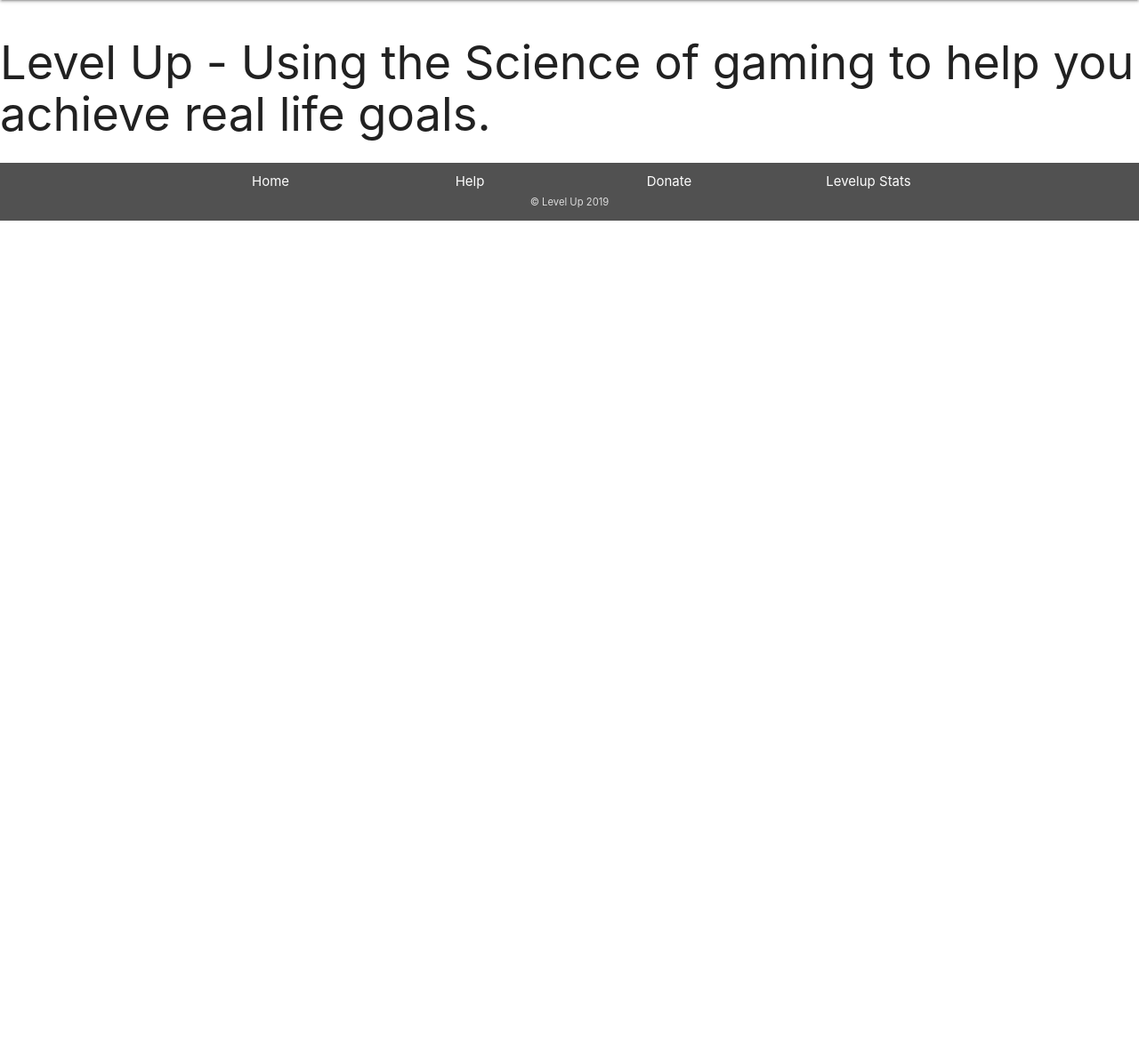
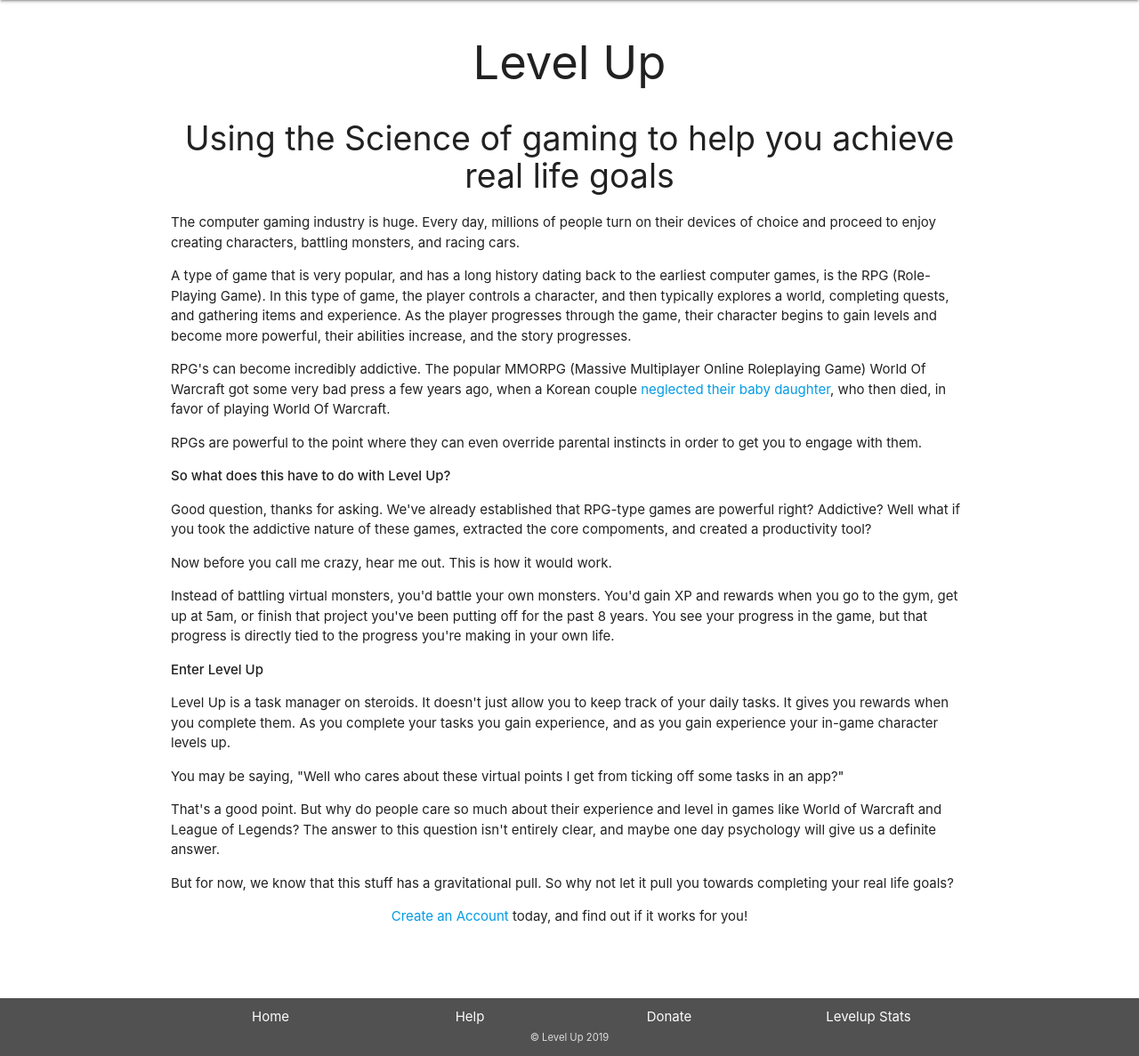
Before and after one commit to dhamma1991/milestone-project-4, a Django app: page /get_started/ in a window 1280 px wide. Shown: the part 64-1251 px from the top of the page at 89% size. Before the commit the page ends 312 px from the top, so only its background shows below. Run offline with Django 3.2, Linux system fonts and the light colour scheme; some libraries are stand-ins or nearby versions.

Commit message:
Fleshed out and styled help.html

```diff
--- /dev/null
+++ b/static/css/components/help.scss
@@ -0,0 +1,12 @@
+/*
+
+These styles relate to the content found on help.html
+
+*/
+
+.help-main {
+    article {
+        /* Give the article a bit more breathing room away from the footer */
+        margin-bottom: $defaultMargin * 4;
+    }
+}
--- a/static/css/components/index.scss
+++ b/static/css/components/index.scss
@@ -11,10 +11,6 @@
         }
     }
 
-    h2 {
-        font-size: 2.5rem; // Overwrite Materialize default
-    }
-
     a {
         color: $themeFontWhite;
         text-decoration: underline;
--- a/static/css/components/structure.scss
+++ b/static/css/components/structure.scss
@@ -61,9 +61,14 @@
 }
 /* /Django Messages */
 
-/* Headings */
+/* Headings
+    Overwrite Materialize defaults */
 h1 {
-    font-size: 3.5rem; // Overwrite Materialize default
+    font-size: 3.5rem;
+}
+
+h2 {
+    font-size: 2.5rem;
 }
 /* /Headings */
 
--- a/static/css/style.css
+++ b/static/css/style.css
@@ -112,9 +112,13 @@
     background-color: #f3ff91; }
 
 /* /Django Messages */
-/* Headings */
+/* Headings
+    Overwrite Materialize defaults */
 h1 {
   font-size: 3.5rem; }
+
+h2 {
+  font-size: 2.5rem; }
 
 /* /Headings */
 /* Site Buttons */
@@ -146,8 +150,6 @@
     max-width: 85px;
     top: 21px;
     right: 12px; }
-.index-main h2 {
-  font-size: 2.5rem; }
 .index-main a {
   color: #fdfdfd;
   text-decoration: underline; }
@@ -319,6 +321,15 @@
   .stats-main .divider {
     margin-bottom: 20px; }
 
+/*
+
+These styles relate to the content found on help.html
+
+*/
+.help-main article {
+  /* Give the article a bit more breathing room away from the footer */
+  margin-bottom: 80px; }
+
 .icon-block {
   padding: 0 15px; }
   .icon-block .material-icons {
--- a/static/css/style.scss
+++ b/static/css/style.scss
@@ -17,6 +17,7 @@
 @import "components/accounts.scss";
 @import "components/tasks.scss";
 @import "components/stats.scss";
+@import "components/help.scss";
 
 .icon-block {
     padding: 0 15px;
--- a/templates/help.html
+++ b/templates/help.html
@@ -8,5 +8,46 @@
 -->
 
 {% block content %}
-    <h1>Level Up - Using the Science of gaming to help you achieve real life goals.</h1>
+    <main class="container help-main">
+        <div class="center-align">
+            <!-- Page Heading -->
+            <h1>Level Up</h1>
+            <!-- /Page Heading -->
+
+            <!-- Sub-Heading -->
+            <h2>Using the Science of gaming to help you achieve real life goals</h2>
+            <!-- /Sub-Heading -->
+
+        </div>
+
+        <article>
+            <p>The computer gaming industry is huge. Every day, millions of people turn on their devices of choice and proceed to enjoy creating characters, battling monsters, and racing cars.</p>
+
+            <p>A type of game that is very popular, and has a long history dating back to the earliest computer games, is the RPG (Role-Playing Game). In this type of game, the player controls a character, and then typically explores a world, completing quests, and gathering items and experience. As the player progresses through the game, their character begins to gain levels and become more powerful, their abilities increase, and the story progresses.</p>
+
+            <p>RPG's can become incredibly addictive. The popular MMORPG (Massive Multiplayer Online Roleplaying Game) World Of Warcraft got some very bad press a few years ago, when a Korean couple <a href="https://www.eurogamer.net/articles/news200605wowbaby">neglected their baby daughter</a>, who then died, in favor of playing World Of Warcraft.</p>
+
+            <p>RPGs are powerful to the point where they can even override parental instincts in order to get you to engage with them.</p>
+
+            <p><strong>So what does this have to do with Level Up?</strong></p>
+
+            <p>Good question, thanks for asking. We've already established that RPG-type games are powerful right? Addictive? Well what if you took the addictive nature of these games, extracted the core compoments, and created a productivity tool?</p>
+
+            <p>Now before you call me crazy, hear me out. This is how it would work.</p>
+
+            <p>Instead of battling virtual monsters, you'd battle your own monsters. You'd gain XP and rewards when you go to the gym, get up at 5am, or finish that project you've been putting off for the past 8 years. You see your progress in the game, but that progress is directly tied to the progress you're making in your own life.</p>
+
+            <p><strong>Enter Level Up</strong></p>
+
+            <p>Level Up is a task manager on steroids. It doesn't just allow you to keep track of your daily tasks. It gives you rewards when you complete them. As you complete your tasks you gain experience, and as you gain experience your in-game character levels up.</p>
+
+            <p>You may be saying, "Well who cares about these virtual points I get from ticking off some tasks in an app?"</p>
+
+            <p>That's a good point. But why do people care so much about their experience and level in games like World of Warcraft and League of Legends? The answer to this question isn't entirely clear, and maybe one day psychology will give us a definite answer.</p>
+
+            <p>But for now, we know that this stuff has a gravitational pull. So why not let it pull you towards completing your real life goals?</p>
+
+            <p class="center-align"><a href="{% url 'sign_up' %}">Create an Account</a> today, and find out if it works for you!</p>
+        </article>
+    </main>
 {% endblock %}
```
Also changed, not shown: 1 other file.
